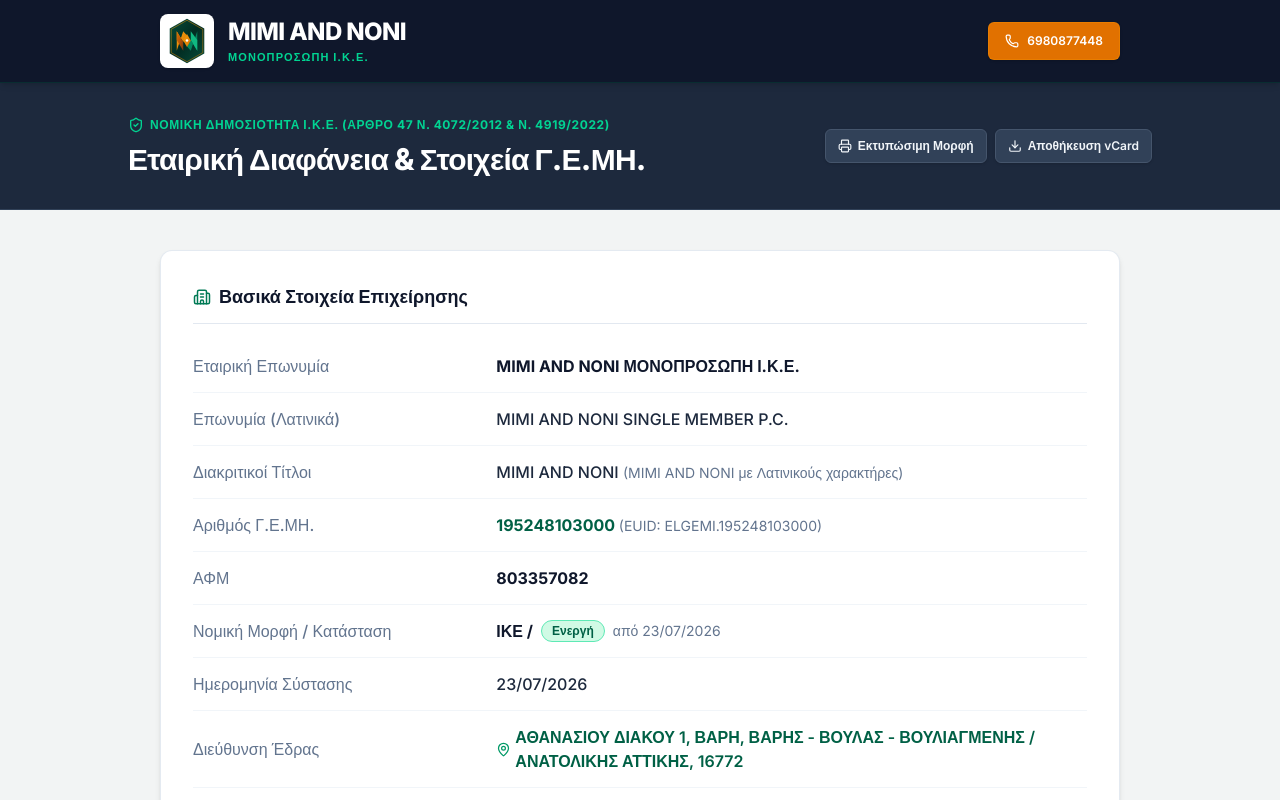
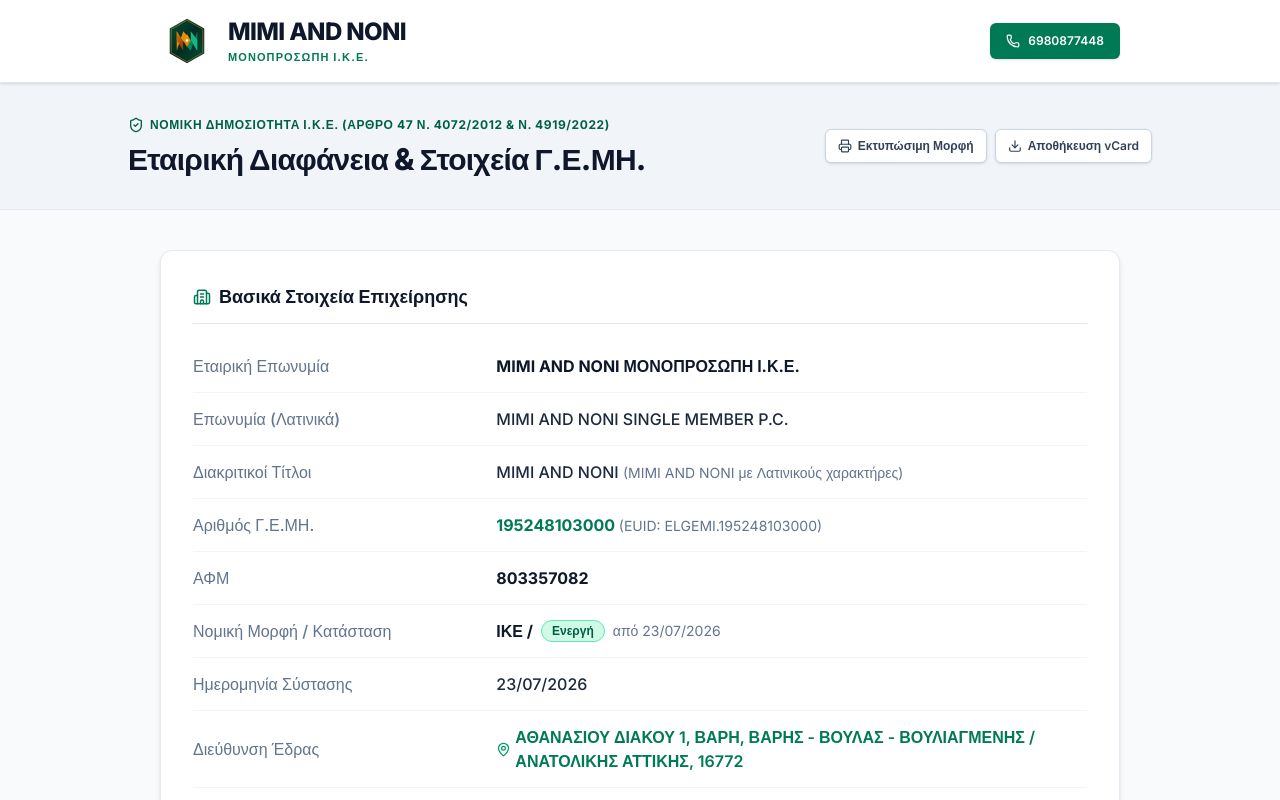
Before and after one commit to sgk-gr/miminoni, a Next.js app: page / in a window 1280 px wide. Shown: the top 800 px of the page. Built offline with nearby package versions, Linux system fonts and the light colour scheme.

Commit message:
Revert to clean bright white background theme with emerald accents

```diff
--- a/src/app/page.tsx
+++ b/src/app/page.tsx
@@ -5,9 +5,9 @@ import { MapPin, Phone, ShieldCheck, FileText, Calendar, Wallet, Users, AlertCir
 
 export default function Home() {
   return (
-    <div className="min-h-screen flex flex-col font-sans bg-emerald-950/5 text-slate-900 antialiased">
-      {/* Premium Executive Header - Deep Forest Emerald & Gold Accent */}
-      <header className="bg-slate-900 border-b border-emerald-900/40 sticky top-0 z-50 shadow-md">
+    <div className="min-h-screen flex flex-col font-sans bg-gray-50 text-slate-900 antialiased">
+      {/* Clean Corporate Light Header */}
+      <header className="bg-white border-b border-slate-200 sticky top-0 z-50 shadow-sm">
         <div className="max-w-5xl mx-auto px-4 md:px-8 py-3.5 flex flex-wrap justify-between items-center gap-4">
           {/* Company Name & Logo */}
           <div className="flex items-center gap-3.5">
@@ -16,36 +16,36 @@ export default function Home() {
               alt="MIMI AND NONI Logo"
               width={54}
               height={54}
-              className="w-[54px] h-[54px] object-contain shrink-0 rounded-lg block shadow-sm"
+              className="w-[54px] h-[54px] object-contain shrink-0 rounded-lg block"
             />
             <div>
-              <span className="font-extrabold text-xl md:text-2xl tracking-tight text-white block leading-tight">
+              <span className="font-extrabold text-xl md:text-2xl tracking-tight text-slate-900 block leading-tight">
                 MIMI AND NONI
               </span>
-              <span className="text-[11px] font-bold tracking-widest text-emerald-400 uppercase block mt-0.5">
+              <span className="text-[11px] font-bold tracking-widest text-emerald-700 uppercase block mt-0.5">
                 ΜΟΝΟΠΡΟΣΩΠΗ Ι.Κ.Ε.
               </span>
             </div>
           </div>
 
-          {/* Header Action Button - Elegant Gold / Amber */}
+          {/* Header Action Button - Clean Emerald Accent */}
           <a
             href="tel:6980877448"
-            className="bg-amber-600 hover:bg-amber-700 text-white text-xs font-semibold px-4 py-2.5 rounded-md transition-all shadow-sm flex items-center gap-2 border border-amber-500/30"
+            className="bg-emerald-700 hover:bg-emerald-800 text-white text-xs font-semibold px-4 py-2.5 rounded-md transition-all shadow-sm flex items-center gap-2"
           >
             <Phone size={14} /> 6980877448
           </a>
         </div>
       </header>
 
-      {/* Page Title Section - Rich Slate & Emerald */}
-      <section className="bg-slate-800 text-white border-b border-slate-700 py-8 px-4 md:px-8">
+      {/* Page Title Section - Light Grey & Emerald */}
+      <section className="bg-slate-100 border-b border-slate-200/80 py-8 px-4 md:px-8">
         <div className="max-w-5xl mx-auto flex flex-col md:flex-row md:items-center justify-between gap-4">
           <div>
-            <div className="inline-flex items-center gap-1.5 text-emerald-400 text-xs font-bold uppercase tracking-wider mb-2">
+            <div className="inline-flex items-center gap-1.5 text-emerald-800 text-xs font-bold uppercase tracking-wider mb-2">
               <ShieldCheck size={16} /> Νομική Δημοσιότητα Ι.Κ.Ε. (Άρθρο 47 Ν. 4072/2012 & Ν. 4919/2022)
             </div>
-            <h1 className="text-2xl md:text-3xl font-extrabold text-white tracking-tight">
+            <h1 className="text-2xl md:text-3xl font-extrabold text-slate-900 tracking-tight">
               Εταιρική Διαφάνεια & Στοιχεία Γ.Ε.ΜΗ.
             </h1>
           </div>
@@ -54,7 +54,7 @@ export default function Home() {
               href="https://publicity.businessportal.gr/company/195248103000#"
               target="_blank"
               rel="noopener noreferrer"
-              className="inline-flex items-center gap-1.5 bg-slate-700 hover:bg-slate-600 text-slate-100 border border-slate-600 text-xs font-semibold px-3 py-2 rounded-md transition-colors shadow-sm"
+              className="inline-flex items-center gap-1.5 bg-white hover:bg-slate-50 text-slate-700 border border-slate-300 text-xs font-semibold px-3 py-2 rounded-md transition-colors shadow-sm"
             >
               <Printer size={14} /> Εκτυπώσιμη Μορφή
             </a>
@@ -62,7 +62,7 @@ export default function Home() {
               href="https://publicity.businessportal.gr/api/company/195248103000/vcf"
               target="_blank"
               rel="noopener noreferrer"
-              className="inline-flex items-center gap-1.5 bg-slate-700 hover:bg-slate-600 text-slate-100 border border-slate-600 text-xs font-semibold px-3 py-2 rounded-md transition-colors shadow-sm"
+              className="inline-flex items-center gap-1.5 bg-white hover:bg-slate-50 text-slate-700 border border-slate-300 text-xs font-semibold px-3 py-2 rounded-md transition-colors shadow-sm"
             >
               <Download size={14} /> Αποθήκευση vCard
             </a>
@@ -116,7 +116,7 @@ export default function Home() {
               <div className="md:col-span-4 text-slate-500 font-medium">
                 Αριθμός Γ.Ε.ΜΗ.
               </div>
-              <div className="md:col-span-8 font-bold text-emerald-800">
+              <div className="md:col-span-8 font-bold text-emerald-700">
                 195248103000 <span className="font-normal text-slate-500 text-sm">(EUID: ELGEMI.195248103000)</span>
               </div>
             </div>
@@ -165,7 +165,7 @@ export default function Home() {
                   href="https://www.google.com/maps/search/%CE%91%CE%98%CE%91%CE%9D%CE%91%CE%A3%CE%99%CE%9F%CE%A5%20%CE%94%CE%99%CE%91%CE%9A%CE%9F%CE%A5%201,%20%CE%91%CE%98%CE%97%CE%9D%CE%91,%2016772"
                   target="_blank"
                   rel="noopener noreferrer"
-                  className="text-emerald-800 hover:underline inline-flex items-center gap-1 font-semibold"
+                  className="text-emerald-700 hover:underline inline-flex items-center gap-1 font-semibold"
                 >
                   <MapPin size={15} className="text-emerald-600 shrink-0" />
                   ΑΘΑΝΑΣΙΟΥ ΔΙΑΚΟΥ 1, ΒΑΡΗ, ΒΑΡΗΣ - ΒΟΥΛΑΣ - ΒΟΥΛΙΑΓΜΕΝΗΣ / ΑΝΑΤΟΛΙΚΗΣ ΑΤΤΙΚΗΣ, 16772
@@ -204,7 +204,7 @@ export default function Home() {
           <div className="overflow-x-auto">
             <table className="w-full text-left text-sm">
               <thead>
-                <tr className="border-b border-slate-200 bg-emerald-950/5 text-slate-700 font-semibold">
+                <tr className="border-b border-slate-200 bg-slate-50 text-slate-700 font-semibold">
                   <th className="py-3 px-4">Όνομα / Επιχείρηση</th>
                   <th className="py-3 px-4">Κατηγορία</th>
                   <th className="py-3 px-4">Ιδιότητα</th>
@@ -240,7 +240,7 @@ export default function Home() {
           <div className="space-y-4">
             <div className="bg-slate-50 p-4 rounded-lg border border-slate-200/80">
               <div className="flex items-center justify-between mb-1">
-                <span className="font-bold text-xs text-amber-700 uppercase tracking-wider">Κύριος ΚΑΔ — 68200000</span>
+                <span className="font-bold text-xs text-emerald-700 uppercase tracking-wider">Κύριος ΚΑΔ — 68200000</span>
               </div>
               <div className="text-slate-900 font-bold text-base md:text-lg">
                 ΕΚΜΙΣΘΩΣΗ ΚΑΙ ΔΙΑΧΕΙΡΙΣΗ ΙΔΙΟΚΤΗΤΩΝ Η ΜΙΣΘΩΜΕΝΩΝ ΑΚΙΝΗΤΩΝ
@@ -258,7 +258,7 @@ export default function Home() {
           <div className="overflow-x-auto">
             <table className="w-full text-left text-sm">
               <thead>
-                <tr className="border-b border-slate-200 bg-emerald-950/5 text-slate-700 font-semibold">
+                <tr className="border-b border-slate-200 bg-slate-50 text-slate-700 font-semibold">
                   <th className="py-3 px-4">Ημερομηνία</th>
                   <th className="py-3 px-4">Αριθμός ΚΑΚ</th>
                   <th className="py-3 px-4">Τύπος Αίτησης / Περιγραφή</th>
@@ -299,8 +299,8 @@ export default function Home() {
 
       </main>
 
-      {/* Premium Dark Emerald & Slate Executive Footer */}
-      <footer className="bg-slate-950 text-slate-300 pt-10 pb-6 px-4 md:px-8 mt-auto border-t border-emerald-950">
+      {/* Clean Light Corporate Footer */}
+      <footer className="bg-slate-900 text-slate-300 pt-10 pb-6 px-4 md:px-8 mt-auto border-t border-slate-800">
         <div className="max-w-5xl mx-auto">
 
           <div className="flex flex-col md:flex-row justify-between items-start md:items-center pb-8 border-b border-slate-800 gap-6">
```
